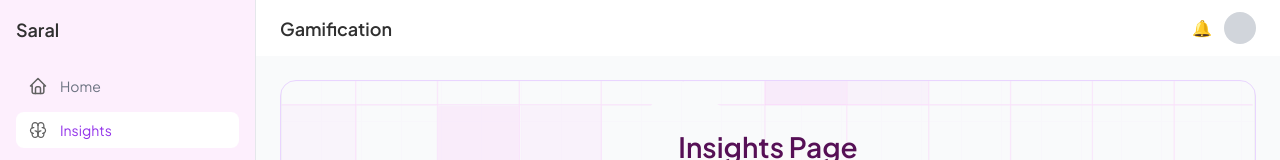
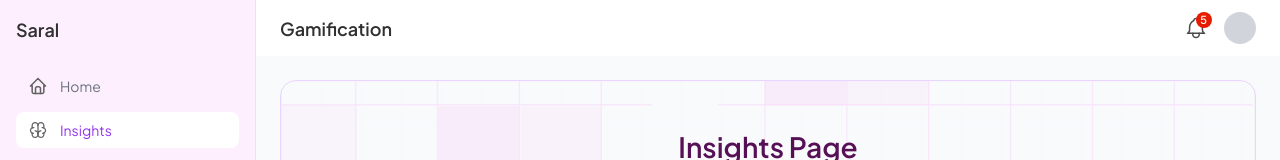
Before and after one commit to tarunchandel10/saral-assignment-tarun, a React (Vite) app: page /insights in a window 1280 px wide. Shown: the top 160 px of the page. Built offline with nearby package versions, Linux system fonts and the light colour scheme.

Commit message:
adding the notification icon

```diff
--- a/src/layouts/MainLayout.jsx
+++ b/src/layouts/MainLayout.jsx
@@ -101,7 +101,7 @@ export default function MainLayout({ children }) {
           <h2 className="font-semibold">Gamification</h2>
 
           <div className="flex items-center gap-3">
-            🔔
+            <img src="/Notification.svg" className="w-8 h-8" />
             <div className="w-8 h-8 bg-gray-300 rounded-full"></div>
           </div>
         </div>
```
Also changed, not shown: public/Notification.svg (added), src/components/reward/RewardCard.jsx (line endings or trailing spaces).
